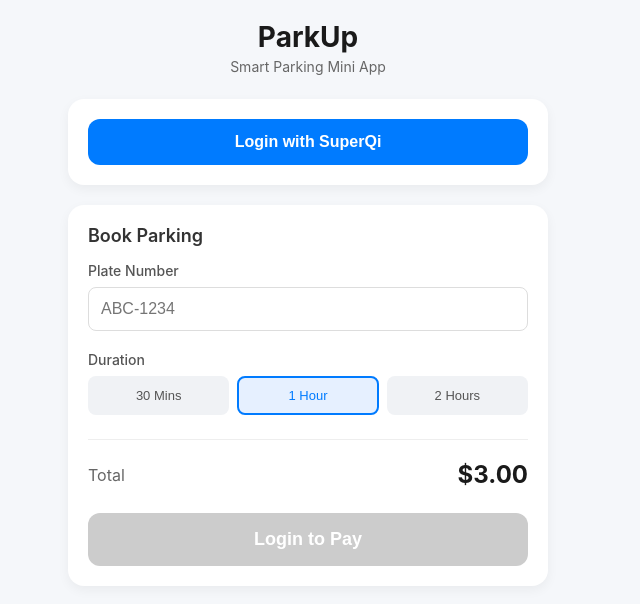
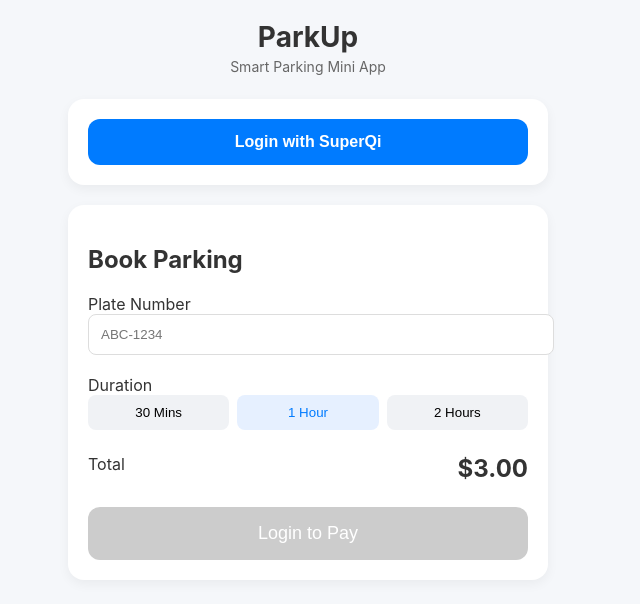
Before and after one commit to xou1i/PARK, a Svelte app: page / in a window 1280 px wide. Shown: the top 604 px of the page, without its empty margins (332-972 px from the left). Built offline with nearby package versions, Linux system fonts and the light colour scheme.

Commit message:
Refactor authentication and payment functions for improved clarity and error handling

```diff
--- a/src/App.svelte
+++ b/src/App.svelte
@@ -2,7 +2,7 @@
   let token = "";
   let user = null;
   let plate = "";
-  let duration = 60; // default 1 hour
+  let duration = 60;
   let loading = false;
   let price = 0;
 
@@ -12,26 +12,19 @@
     { label: "2 Hours", value: 120 },
   ];
 
-  $: price = (duration / 30) * 1.5; // $1.50 per 30 mins
+  $: price = (duration / 30) * 1.5;
 
   async function login() {
     loading = true;
     try {
-      // 1. Get Auth Code
       const authCode = await new Promise((resolve, reject) => {
-        if (typeof my !== "undefined") {
         my.getAuthCode({
           scopes: ["auth_base", "USER_ID"],
           success: (res) => resolve(res.authCode),
           fail: (err) => reject(err),
         });
-        } else {
-          console.warn("SuperQi env not found, mocking auth");
-          setTimeout(() => resolve("mock-auth-code"), 500);
-        }
       });
 
-      // 2. Backend Auth
       const res = await fetch(
         "https://its.mouamle.space/api/auth-with-superQi",
         {
@@ -42,14 +35,17 @@
       );
 
       const data = await res.json();
+
       if (data.token) {
         token = data.token;
         user = data.record;
+        my.alert({ content: "Login successful" });
       } else {
-        console.error("Auth failed", data);
+        my.alert({ content: "Login failed" });
       }
     } catch (err) {
-      console.error("Login error", err);
+      console.error(err);
+      my.alert({ content: "Auth error" });
     } finally {
       loading = false;
     }
@@ -58,8 +54,8 @@
   async function pay() {
     if (!token || loading) return;
     loading = true;
+
     try {
-      // 3. Payment Request
       const res = await fetch("https://its.mouamle.space/api/payment", {
         method: "POST",
         headers: {
@@ -70,19 +66,23 @@
 
       const data = await res.json();
 
-      // 4. Open Payment Window
       if (data.url) {
-        if (typeof my !== "undefined") {
         my.tradePay({
           paymentUrl: data.url,
+          success: () => {
+            my.alert({ content: "Payment successful" });
+          },
+          fail: (err) => {
+            console.error(err);
+            my.alert({ content: "Payment failed" });
+          },
         });
       } else {
-          console.log("Opening mock payment:", data.url);
-          alert(`Opening Payment: ${data.url}`);
-        }
+        my.alert({ content: "No payment URL returned" });
       }
     } catch (err) {
-      console.error("Payment error", err);
+      console.error(err);
+      my.alert({ content: "Payment error" });
     } finally {
       loading = false;
     }
@@ -123,13 +123,13 @@
     </div>
 
     <div class="input-group">
-      <label for="duration">Duration</label>
+      <label>Duration</label>
       <div class="duration-options">
         {#each durations as opt}
           <button
+            class="duration-btn"
             class:active={duration === opt.value}
             on:click={() => (duration = opt.value)}
-            class="duration-btn"
           >
             {opt.label}
           </button>
@@ -179,7 +179,6 @@
   h1 {
     margin: 0;
     font-size: 28px;
-    color: #1a1a1a;
     font-weight: 700;
   }
 
@@ -197,12 +196,6 @@
     box-shadow: 0 4px 12px rgba(0, 0, 0, 0.05);
   }
 
-  h2 {
-    margin: 0 0 16px;
-    font-size: 18px;
-    font-weight: 600;
-  }
-
   .btn-primary {
     width: 100%;
     background: #007bff;
@@ -212,43 +205,18 @@
     border-radius: 12px;
     font-weight: 600;
     font-size: 16px;
-    cursor: pointer;
-    transition: background 0.2s;
-  }
-
-  .btn-primary:active {
-    background: #0056b3;
   }
 
   .user-info {
     display: flex;
     justify-content: space-between;
-    align-items: center;
     background: #f8f9fa;
     padding: 12px;
     border-radius: 8px;
   }
 
-  .label {
-    color: #666;
-    font-size: 14px;
-  }
-
-  .user-id {
-    font-weight: 600;
-    color: #333;
-  }
-
   .input-group {
     margin-bottom: 20px;
-  }
-
-  label {
-    display: block;
-    margin-bottom: 8px;
-    font-size: 14px;
-    font-weight: 500;
-    color: #555;
   }
 
   .input-field {
@@ -256,14 +224,6 @@
     padding: 12px;
     border: 1px solid #ddd;
     border-radius: 8px;
-    font-size: 16px;
-    box-sizing: border-box;
-    transition: border-color 0.2s;
-  }
-
-  .input-field:focus {
-    border-color: #007bff;
-    outline: none;
   }
 
   .duration-options {
@@ -275,38 +235,24 @@
     flex: 1;
     padding: 10px;
     background: #f0f2f5;
-    border: 2px solid transparent;
     border-radius: 8px;
-    font-size: 13px;
-    font-weight: 500;
-    cursor: pointer;
-    color: #555;
+    border: none;
   }
 
   .duration-btn.active {
     background: #e6f0ff;
-    border-color: #007bff;
     color: #007bff;
   }
 
   .price-display {
     display: flex;
     justify-content: space-between;
-    align-items: center;
     margin: 24px 0;
-    padding-top: 20px;
-    border-top: 1px solid #eee;
   }
 
-  .price-display span {
-    font-size: 16px;
-    color: #666;
-  }
-
-  .price-display .amount {
+  .amount {
     font-size: 24px;
     font-weight: 700;
-    color: #1a1a1a;
   }
 
   .btn-pay {
@@ -316,17 +262,10 @@
     border: none;
     padding: 16px;
     border-radius: 12px;
-    font-weight: 600;
     font-size: 18px;
-    cursor: pointer;
   }
 
   .btn-pay:disabled {
     background: #ccc;
-    cursor: not-allowed;
-  }
-
-  .btn-pay:not(:disabled):active {
-    background: #059669;
   }
 </style>
```
Lines whose indentation alone changed are shown as unchanged.
